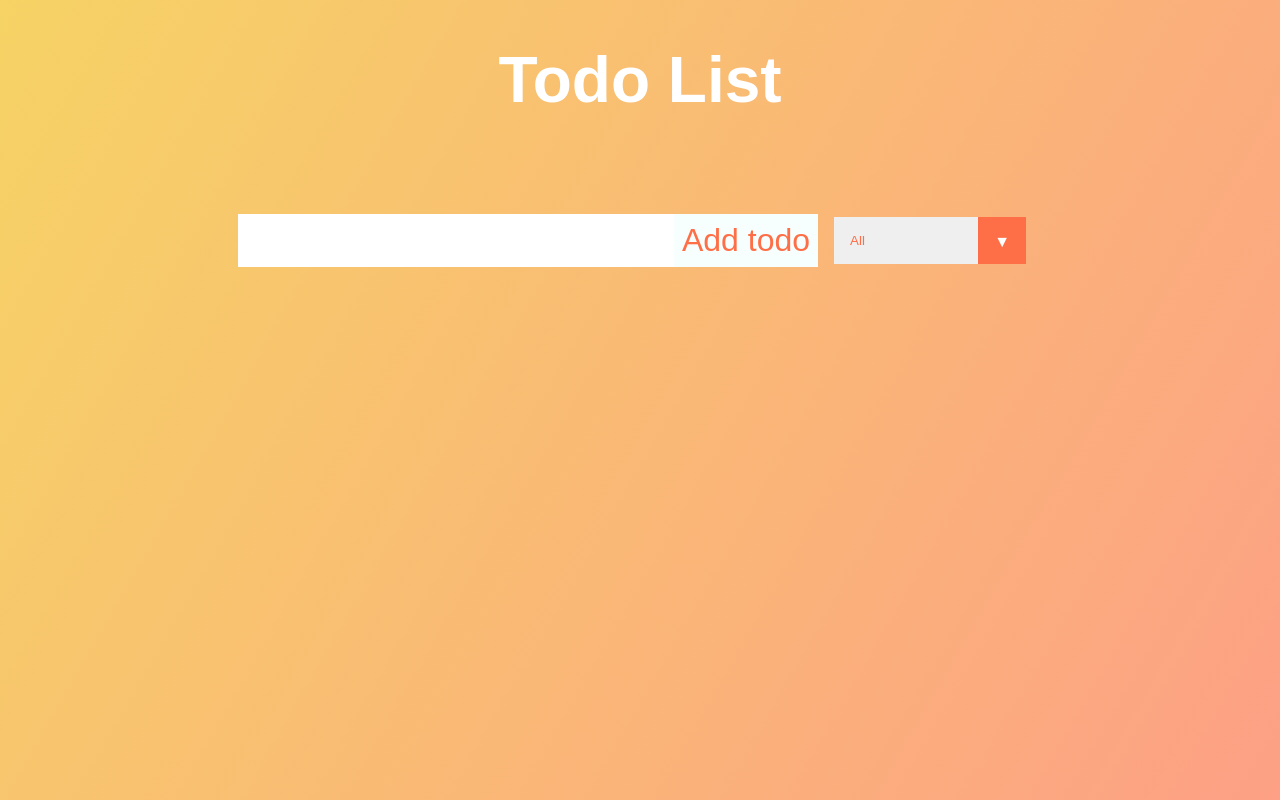
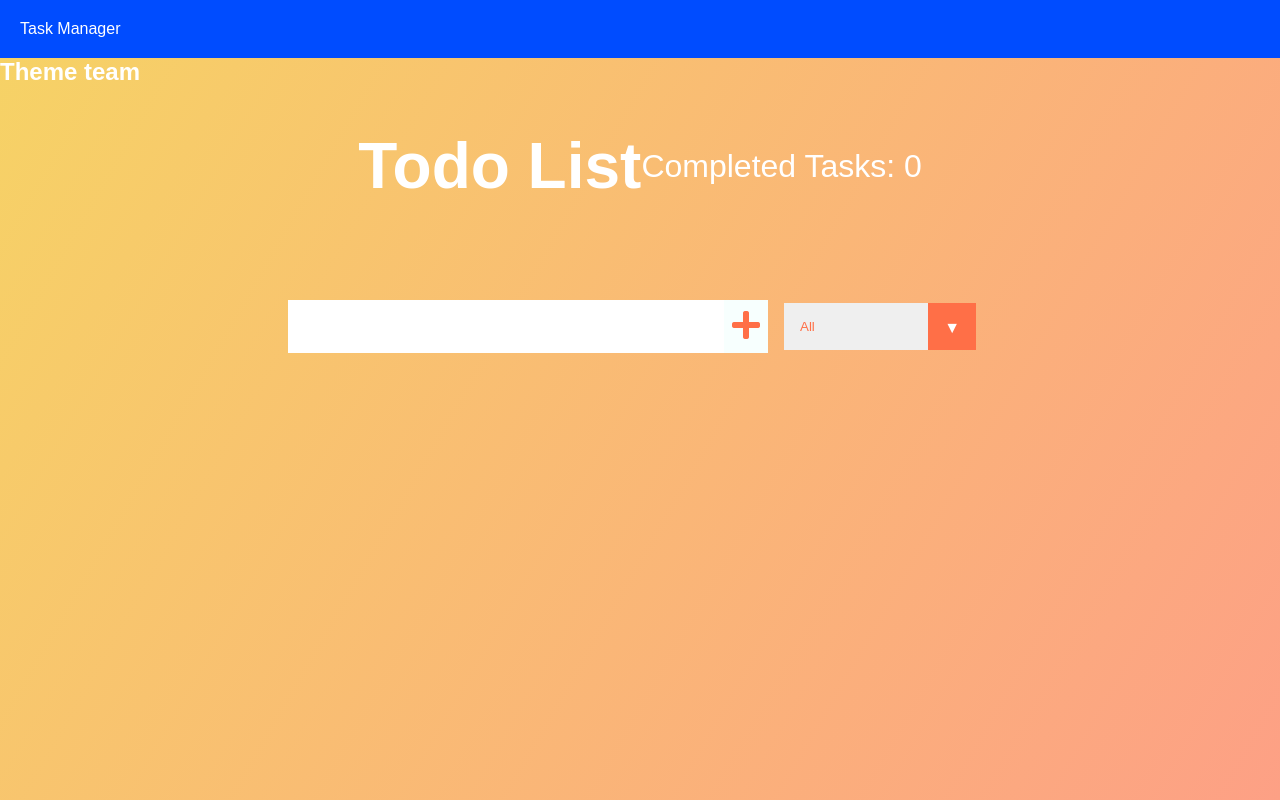
Before and after one commit to MattWindle26/react-todo-app, a React (Create React App) app: page / in a window 1280 px wide. Built offline with nearby package versions, Linux system fonts and the light colour scheme.

Commit message:
Added a counter for each type of todo

```diff
--- a/src/App.css
+++ b/src/App.css
@@ -137,3 +137,16 @@ select {
   transform: scale(1.5);
 }
 */
+
+
+nav{
+  background-color: #004CFF;
+  padding: 20px;
+}
+nav ul{
+  list-style-type: none;
+}
+.subnav{
+  background-color: #F8F9FA;
+  padding: 20px;
+}
--- a/src/App.js
+++ b/src/App.js
@@ -1,27 +1,35 @@
 import { useState, useEffect } from "react";
 import './App.css';
 import Form from "./Components/Form";
+import Nav from "./Components/Nav";
 import TodoList from "./Components/TodoList";
 
 
 function App() {
 
 
+  let uncompletedTodos;
 
 
   const [inputText, setInputText] = useState("");
   const [todos, setTodos] = useState([]);
   const [status, setStatus] = useState("all");
   const [filteredTodos, setFilteredTodos] = useState([]);
+  const [completedTodos, setcompletedTodos] = useState("0");
 
   useEffect(() => {
-    getLocalTodos()
+    getLocalTodos();
   }, []);
 
   useEffect(() => {
     filterHandler();
     saveLocalTodos();
+    countTodos();
   }, [todos,status]);
+
+const countTodos = () => {
+  setcompletedTodos(todos.filter(todo => todo.completed === true).length);
+}
 
 const filterHandler = () => {
   switch(status){
@@ -49,11 +57,13 @@ const getLocalTodos = () => {
   }
 }
 
-
   return (
     <div className="App">
+      <Nav />
       <header>
         <h1>Todo List</h1>
+        <p>Completed Tasks: {completedTodos}</p>
+        <p>{uncompletedTodos}</p>
       </header>
       <Form
         todos={todos}
--- a/src/Components/Form.js
+++ b/src/Components/Form.js
@@ -19,11 +19,14 @@ const Form = ({ setInputText, todos, setTodos, inputText, setStatus }) => {
         setStatus(e.target.value);
     }
 
+
+
+
     return (
         <form>
             <input onChange={inputTextHandler} type="text" className="todo-input" value={inputText} />
             <button onClick={submitTodoHandler} className="todo-button" type="submit">
-                Add todo
+                <i className="fas fa-plus"></i>
             </button>
             <div className="select">
                 <select onChange={statusHandler} name="todos" className="filter-todo">
--- /dev/null
+++ b/src/Components/Nav.js
@@ -0,0 +1,18 @@
+const Nav = () => {
+    return (
+        <div>
+            <nav>
+                <ul>
+                    <li>Task Manager</li>
+                </ul>
+            </nav>
+            <div className="sub-nav">
+                <h2>Theme team</h2>
+            </div>
+        </div>
+
+
+     );
+}
+
+export default Nav;
```
